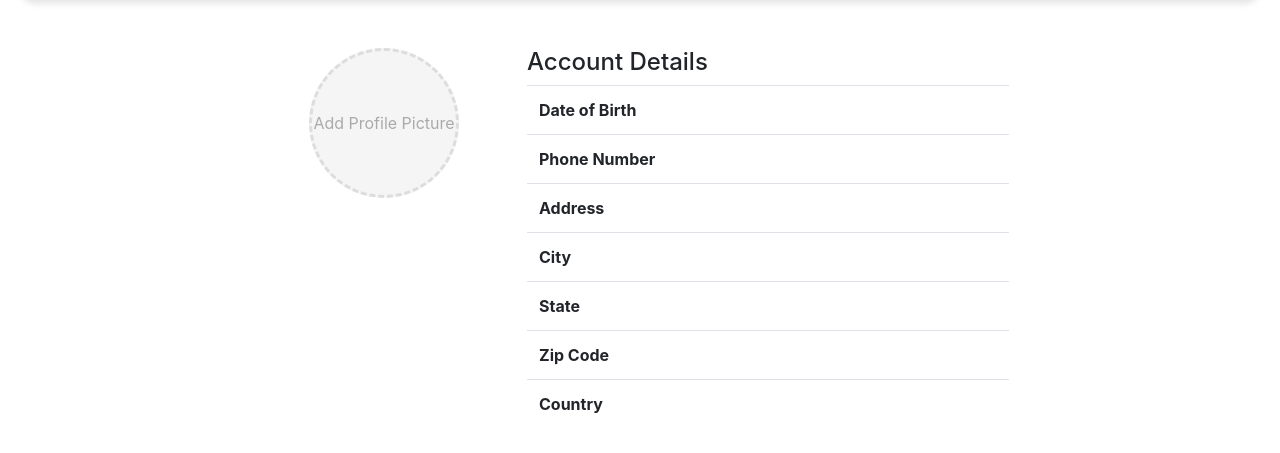
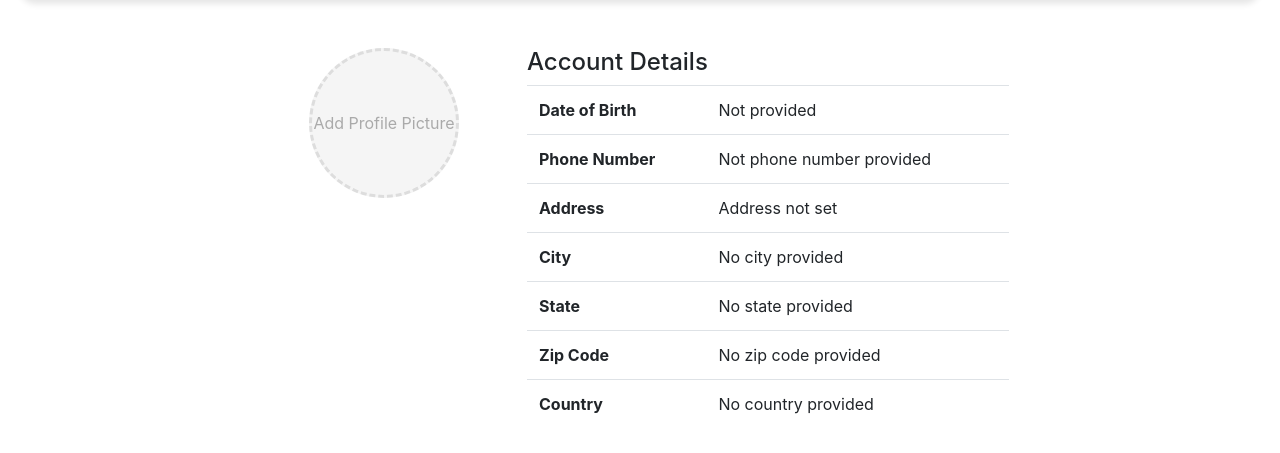
Before and after one commit to jakeymac/Plataforma-De-Vendas, a Django app: template Plataforma_de_Vendas/Accounts/templates/Accounts/view_customer_account.html in a window 1280 px wide. Shown: the part 66-519 px from the top of the page. Run offline with Django 4.2, Linux system fonts and the light colour scheme; the template is opened without the code that fills it: most values are stand-ins (such as "Sample title", 1, 10 or a date in 2020); lists and menus that the app fills with data are empty; some libraries are stand-ins or nearby versions.

Commit message:
updated defaults for user information in view customer account page

```diff
--- a/Plataforma_de_Vendas/Accounts/templates/Accounts/view_customer_account.html
+++ b/Plataforma_de_Vendas/Accounts/templates/Accounts/view_customer_account.html
@@ -41,31 +41,37 @@
                         <tbody>
                             <tr>
                                 <th scope="row">Date of Birth</th>
-                                <td>{{ user.date_of_birth }}</td>
+                                <td>{{ user.date_of_birth | default:"Not provided" }}</td>
                             </tr>
                             <tr>
                                 <th scope="row">Phone Number</th>
-                                <td>{{ user.phone_number }}</td>
+                                <td>{{ user.phone_number | default:"Not phone number provided"}}</td>
                             </tr>
                             <tr>
                                 <th scope="row">Address</th>
-                                <td>{{ user.address }}</td>
+                                <td>{{ user.address | default:"Address not set"}}</td>
                             </tr>
+                            {% if user.address_2 %}
+                                <tr>
+                                    <th scope="row">Address 2</th>
+                                    <td>{{ user.address_2 }}</td>
+                                </tr>
+                            {% endif %}
                             <tr>
                                 <th scope="row">City</th>
-                                <td>{{ user.city }}</td>
+                                <td>{{ user.city | default:"No city provided"}}</td>
                             </tr>
                             <tr>
                                 <th scope="row">State</th>
-                                <td>{{ user.state }}</td>
+                                <td>{{ user.state | default:"No state provided"}}</td>
                             </tr>
                             <tr>
                                 <th scope="row">Zip Code</th>
-                                <td>{{ user.zip_code }}</td>
+                                <td>{{ user.zip_code | default:"No zip code provided"}}</td>
                             </tr>
                             <tr>
                                 <th scope="row">Country</th>
-                                <td>{{ user.country }}</td>
+                                <td>{{ user.country | default:"No country provided"}}</td>
                             </tr>
                         </tbody>
                     </table>
--- a/Plataforma_de_Vendas/Plataforma_de_Vendas/static/css/view_customer_account.css
+++ b/Plataforma_de_Vendas/Plataforma_de_Vendas/static/css/view_customer_account.css
@@ -53,7 +53,6 @@
     font-size: 24px;
     font-weight: bold;
 }
-
 #profile-header p {
     margin-top: 10px;
     color: #777;
```
Also changed, not shown: Plataforma_de_Vendas/Plataforma_de_Vendas/wsgi.py (line endings or trailing spaces), Plataforma_de_Vendas/db.sqlite3.
